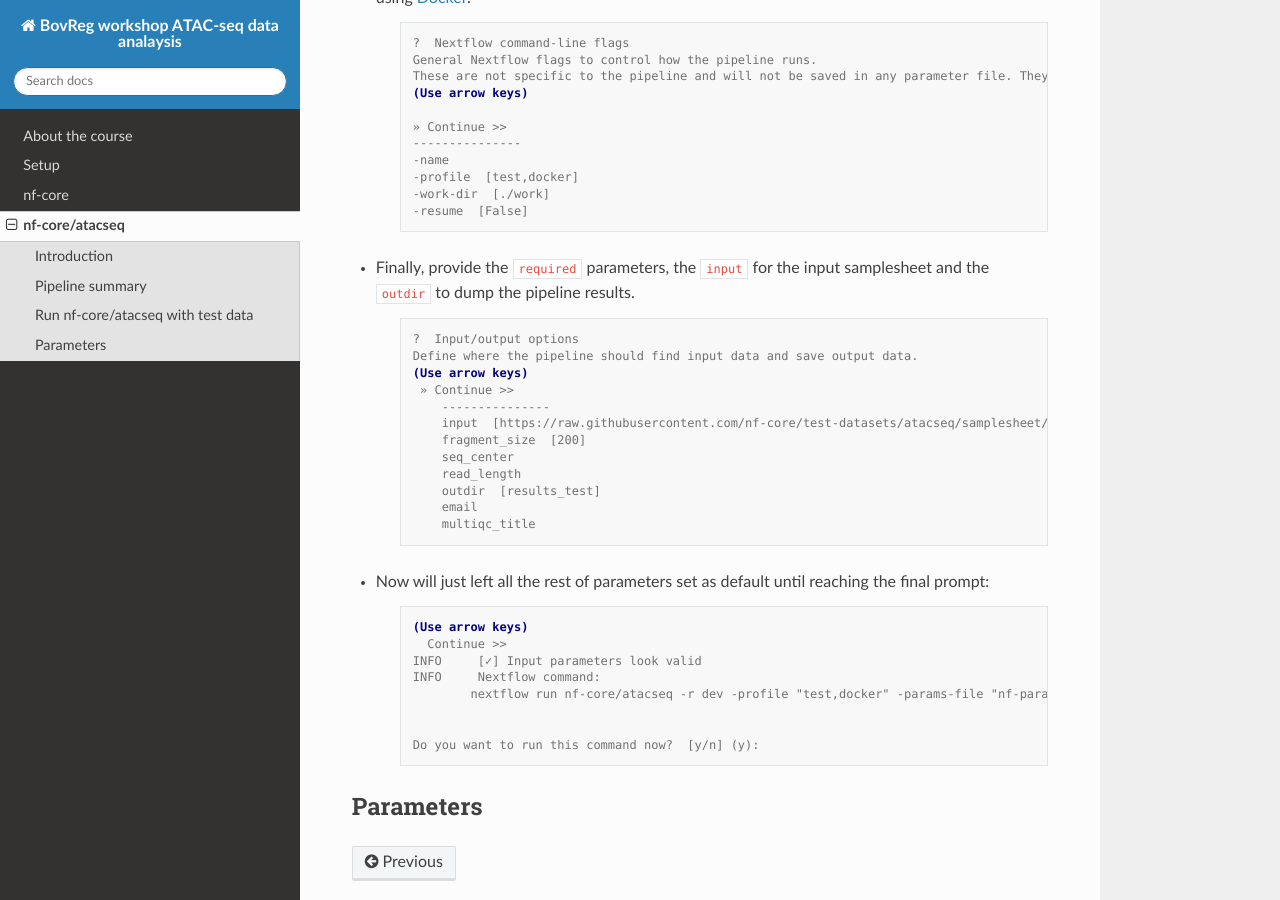
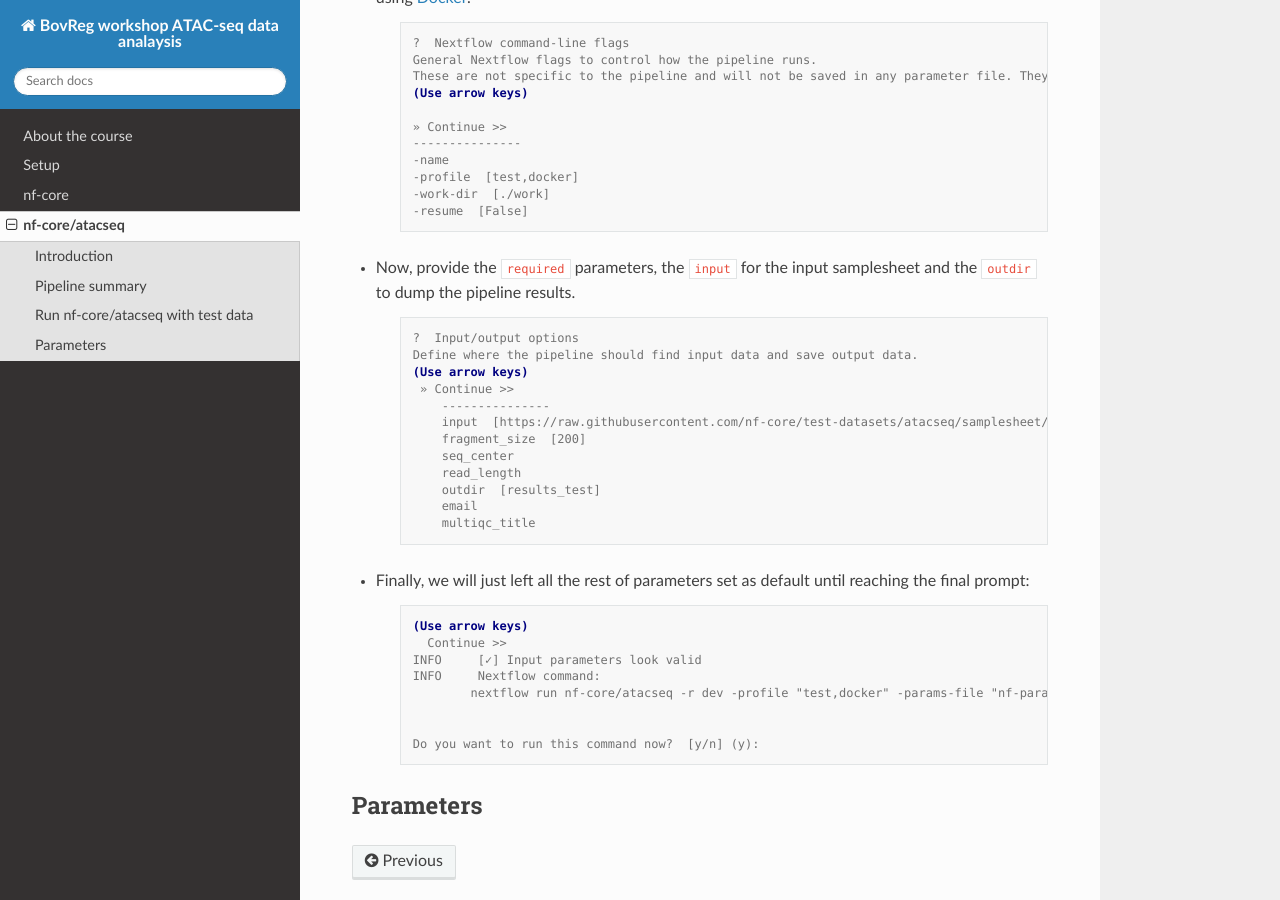
Before and after one commit to BovReg/atacseq-workshop-limoges, a Sphinx documentation site: the page built from docs/ATAC-seq_pipeline.rst, in a window 1280 px wide and 900 px high, scrolled down 2818 px. Built offline with Sphinx 7.4.7 and the Read the Docs theme 2.0.0, drawn with Linux system fonts in a browser that asks for light colours; some of the changed lines change nothing that is shown.

Commit message:
Correct wording

```diff
--- a/docs/ATAC-seq_pipeline.rst
+++ b/docs/ATAC-seq_pipeline.rst
@@ -113,7 +113,7 @@
         -work-dir  [./work]
         -resume  [False]
 
-* Finally, provide the ``required`` parameters, the ``input`` for the input samplesheet and the ``outdir`` to dump the pipeline results.
+* Now, provide the ``required`` parameters, the ``input`` for the input samplesheet and the ``outdir`` to dump the pipeline results.
 
     .. code-block:: console
 
@@ -130,7 +130,7 @@
             email
             multiqc_title
 
-* Now will just left all the rest of parameters set as default until reaching the final prompt:
+* Finally, we will just left all the rest of parameters set as default until reaching the final prompt:
 
     .. code-block:: console
 
```
